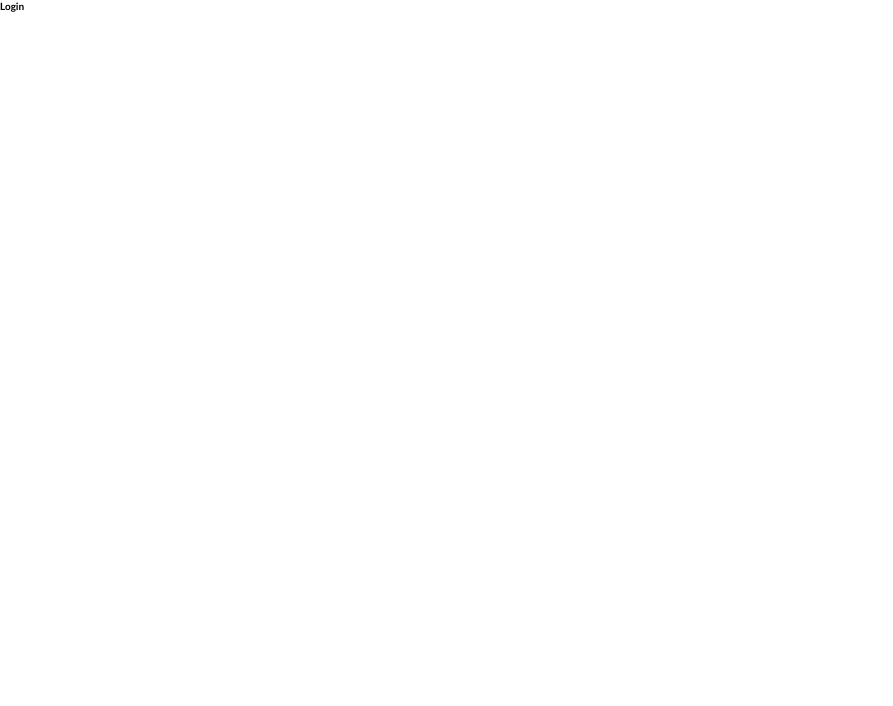
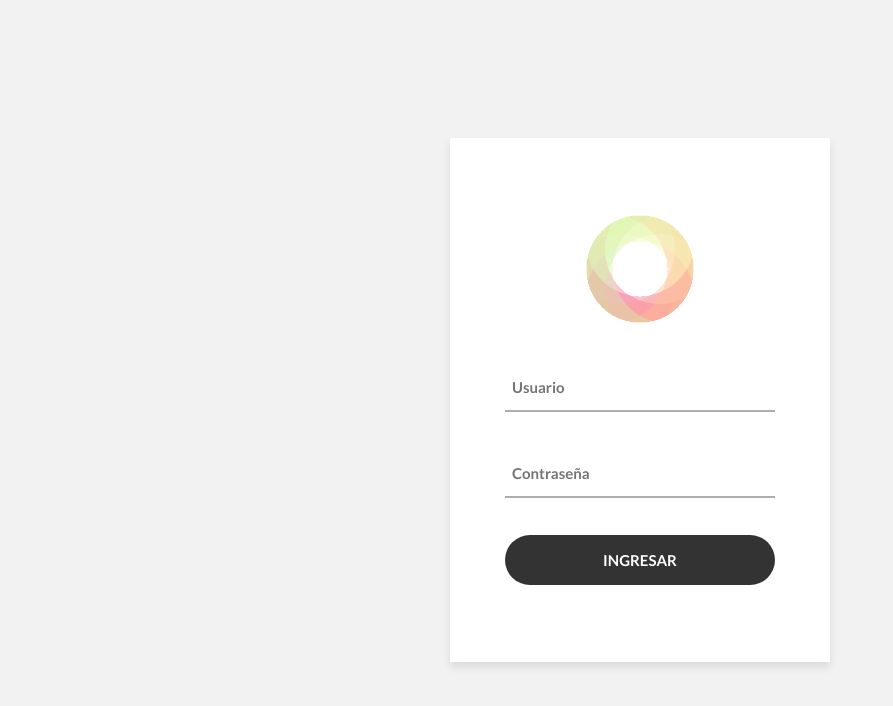
Before and after one commit to GonzaloMCG/ProyectoEmpresas, an Angular app in the folder facturacion-web/: page /login in a window 1280 px wide. Shown: the top 706 px of the page, without its empty margins (0-893 px from the left). Built offline with nearby package versions, Linux system fonts and the light colour scheme.

Commit message:
login
login

```diff
--- a/facturacion-web/src/app/app.module.ts
+++ b/facturacion-web/src/app/app.module.ts
@@ -1,6 +1,6 @@
 import { BrowserModule } from '@angular/platform-browser';
 import { NgModule } from '@angular/core';
-
+import { DatePipe } from '@angular/common';
 import { AppRoutingModule } from './app-routing.module';
 import { AppComponent } from './app.component';
 import { LandingModule } from './landing/landing.module';
@@ -14,7 +14,7 @@ import { LandingModule } from './landing/landing.module';
     AppRoutingModule,
     LandingModule
   ],
-  providers: [],
+  providers: [DatePipe],
   bootstrap: [AppComponent]
 })
 export class AppModule { }
--- a/facturacion-web/src/app/landing/menu-panel/menu-panel.component.html
+++ b/facturacion-web/src/app/landing/menu-panel/menu-panel.component.html
@@ -1,17 +1,18 @@
 <div class="panel-container">
   <div class="sidebar-header">
-    <h5>FacturacionWeb</h5>
+    <img src="assets/images/circle2.png" alt="Logo" title="Logo">
   </div>
   <div class="sidebar-profile">
     <div class="user-pic">
       <img src="assets/images/logo.png" alt="User picture">
     </div>
     <div class="user-info">
-      <span class="user-name">{{ userName }}
-      </span>
+
+      <!--<span class="user-name">{{ userName }}
+      </span>-->
       <span>
         <span>Online </span>
-        <img  src="assets/images/online.png" alt="Online">
+        <img src="assets/images/online.png" alt="Online">
       </span>
     </div>
   </div>
--- a/facturacion-web/src/app/landing/menu-panel/menu-panel.component.scss
+++ b/facturacion-web/src/app/landing/menu-panel/menu-panel.component.scss
@@ -4,10 +4,10 @@
 .imagen:hover {filter: opacity(.5);}
 
 .panel-container {
-  width: 22rem;
+  width: 24rem;
   height: 100vh;
   font-size: 1.6em;
-  background-color:$light-grey-color;
+  background-color:$light-black-color;
 
   .sidebar-header {
     padding: 1rem 1rem;
@@ -52,7 +52,7 @@
 
   .menu-section {
     display: flex;
-    background-color: $dark-grey-color;
+    background-color: $light-black-color;
     flex-direction: column;
     justify-content: space-between;
     height: 100%;
--- a/facturacion-web/src/app/landing/menu-panel/menu-panel.component.ts
+++ b/facturacion-web/src/app/landing/menu-panel/menu-panel.component.ts
@@ -1,4 +1,5 @@
 import { Component } from '@angular/core';
+import { DatePipe } from '@angular/common'
 
 @Component({
   selector: 'app-menu-panel',
@@ -7,7 +8,9 @@ import { Component } from '@angular/core';
 })
 
 export class MenuPanelComponent {
-  public userName = "Julio Gopar";
+  public userName = "No Name";
+  public currentDate;
+  constructor() { }
 
-  constructor() { }
+
 }
--- a/facturacion-web/src/app/login/login.component.html
+++ b/facturacion-web/src/app/login/login.component.html
@@ -1 +1,18 @@
-<h1>Login</h1>
+<div class="containter">
+    <div class="login-section">
+        <form>
+            <div class="logo">
+                <img src="assets/images/circle.png" alt="Logo" title="Logo">
+            </div>
+            <div class="input-container">
+                <input class="input-text" type="text" name="Usuario" placeholder="Usuario">
+            </div>
+            <div class="input-container">
+                <input class="input-text" type="password" name="pass" placeholder="Contraseña">
+            </div>
+            <button class="login-btn">
+                Ingresar
+            </button>
+        </form>
+    </div>
+</div>
--- a/facturacion-web/src/app/login/login.component.scss
+++ b/facturacion-web/src/app/login/login.component.scss
@@ -0,0 +1,64 @@
+@import 'colors';
+
+:host {
+  width: 15rem;
+}
+
+input {
+	outline: none;
+	border: none;
+}
+
+button {
+  background-color: $shadow-black-color;
+
+  &:hover {
+    background-color: $light-black-color;
+  }
+}
+
+.containter {
+  min-height: 100vh;
+  display: flex;
+  justify-content: center;
+  align-items: center;
+  background: $light-white-color;
+}
+
+.login-section {
+  background: $white-color;
+  border-radius: 0.1rem;
+  overflow: hidden;
+  padding: 7.7rem 5.5rem;
+  box-shadow: 0 0.5rem 1.0rem 0rem $shadow-grey-color;
+  width: 27rem;
+}
+
+.logo {
+  display: flex;
+  justify-content: center;
+  padding-bottom: 4rem;
+}
+
+.input-container {
+  border-bottom: 0.2rem solid $hard-grey-light-color;
+  margin-bottom: 3.7rem;
+  padding: 0 0.5rem;
+}
+
+.input-text {
+  font-size: 1.5em;
+  color:$grey-color;
+  line-height: 1.2;
+  height: 4.5rem;
+  width: 100%;
+}
+
+.login-btn {
+  font-size: 1.5em;
+  color:$white-color;
+  text-transform: uppercase;
+  padding: 1.6rem 2.0rem;
+  width: 100%;
+  border-radius: 2.5rem;
+}
--- a/facturacion-web/src/assets/styles/_colors.scss
+++ b/facturacion-web/src/assets/styles/_colors.scss
@@ -1,8 +1,15 @@
+$light-black-color:rgb(32, 32, 37);
+$shadow-black-color: #333333;
+
+$grey-color:#555555;
+$hard-grey-light-color:#adadad;
 $light-grey-color: #1D1D1D;
 $dark-grey-color: #1D1D1D;
 $dark-hover-grey-color: #222B2F;
-$white-color: white;
+$shadow-grey-color:rgba(0, 0, 0, 0.1);
+
 $sky-blue-color: #09916c;
 $online: #09916c;
 
-$barra-lateral: #1D1D1D;
+$white-color: white;
+$light-white-color: #f2f2f2;
```
Also changed, not shown: facturacion-web/src/app/error/error.component.html (line endings or trailing spaces), facturacion-web/src/assets/images/circle.png (added), facturacion-web/src/assets/images/circle2.png (added).
